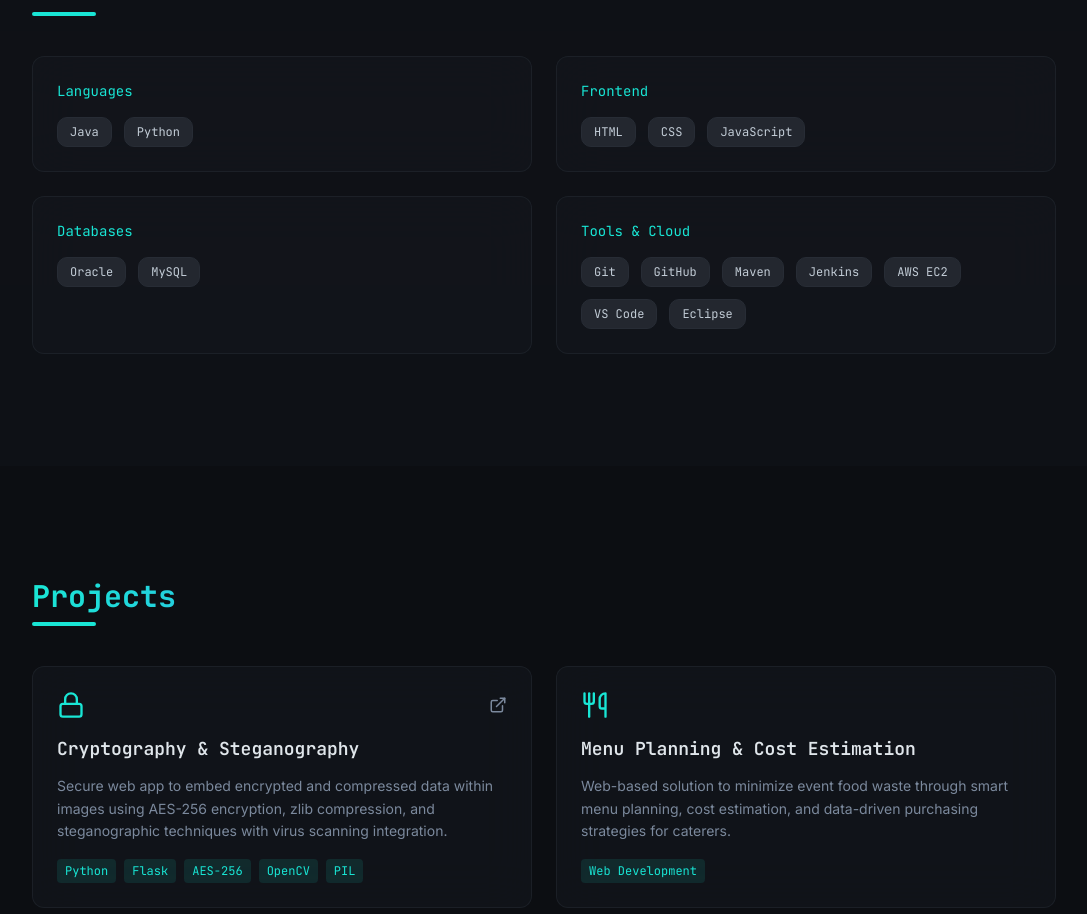
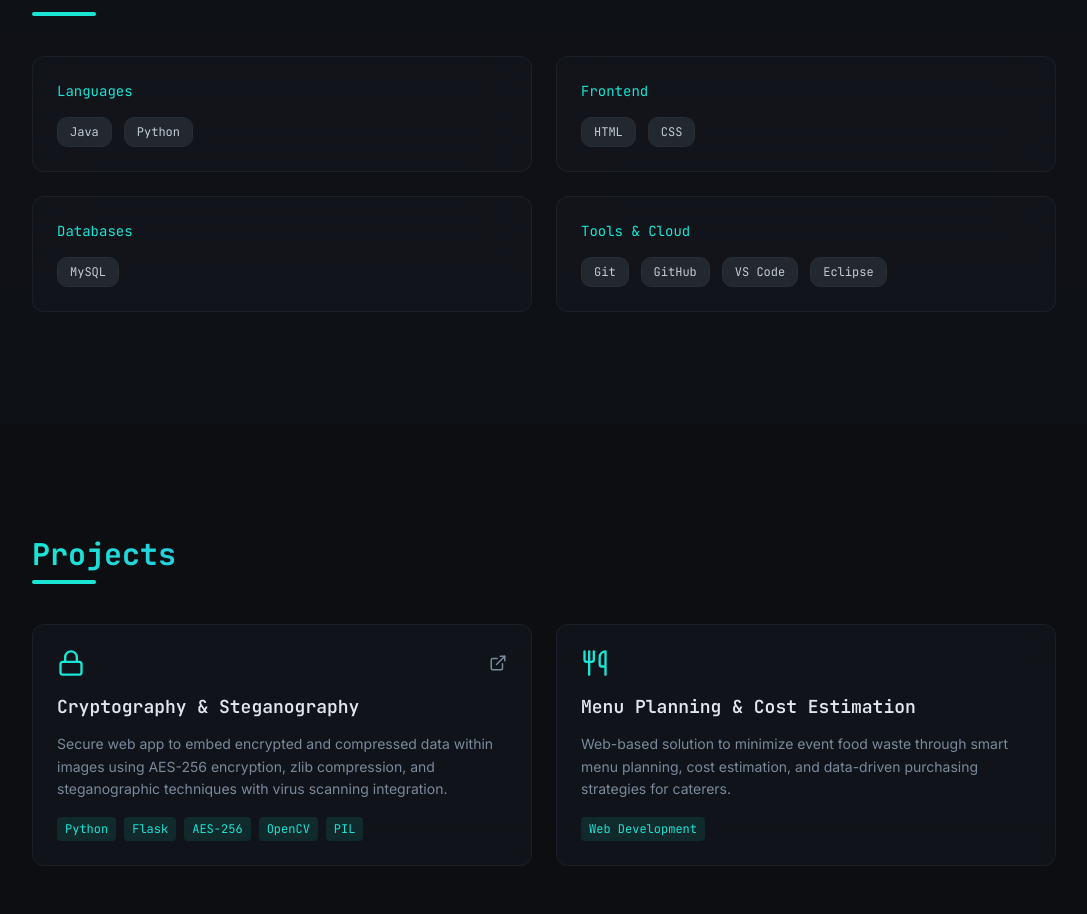
Before and after one commit to Saipraneeth08/My_Portfolio, a React (Vite) app: page / in a window 1280 px wide. Shown: the part 1494-2408 px from the top of the page, without its empty margins (96-1183 px from the left). Built offline with nearby package versions, Linux system fonts and the light colour scheme; the HTML template or start-up script is replaced by a standard one.

Commit message:
Update SkillsSection.tsx

```diff
--- a/src/components/SkillsSection.tsx
+++ b/src/components/SkillsSection.tsx
@@ -7,15 +7,15 @@ const skillCategories = [
   },
   {
     title: "Frontend",
-    skills: ["HTML", "CSS", "JavaScript"],
+    skills: ["HTML", "CSS"],
   },
   {
     title: "Databases",
-    skills: ["Oracle", "MySQL"],
+    skills: ["MySQL"],
   },
   {
     title: "Tools & Cloud",
-    skills: ["Git", "GitHub","Maven", "Jenkins", "AWS EC2", "VS Code", "Eclipse"],
+    skills: ["Git", "GitHub", "VS Code", "Eclipse"],
   },
 ];
 
```
